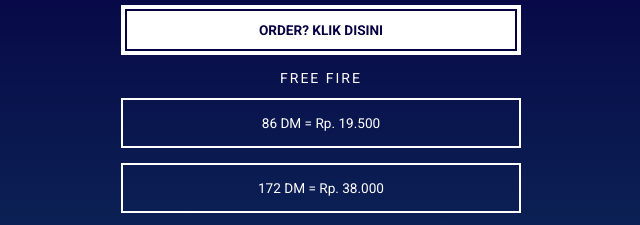
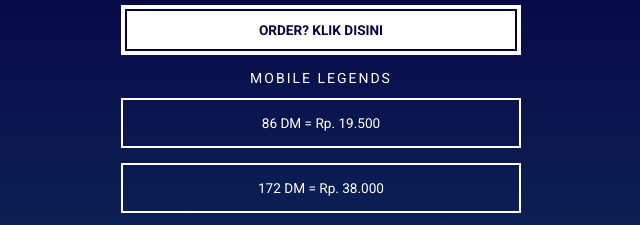
Before and after one commit to ramadhankukuh/price-list-ml, a website: page index.html in a window 1280 px wide. Shown: the part 133-358 px from the top of the page, 319-959 px from the left. Drawn offline with Linux system fonts and the light colour scheme.

Commit message:
Update index.html

```diff
--- a/index.html
+++ b/index.html
@@ -17,7 +17,7 @@
         <a class="featured" href="http://wa.me/6283101232594?text=saya+mau+order+kak">ORDER? KLIK DISINI</a>
 
         <!-- Popular Content -->
-        <h2>FREE FIRE</h2>
+        <h2>MOBILE LEGENDS</h2>
 
         <a href="">86 DM = Rp. 19.500
         <a href="">172 DM = Rp. 38.000
```
